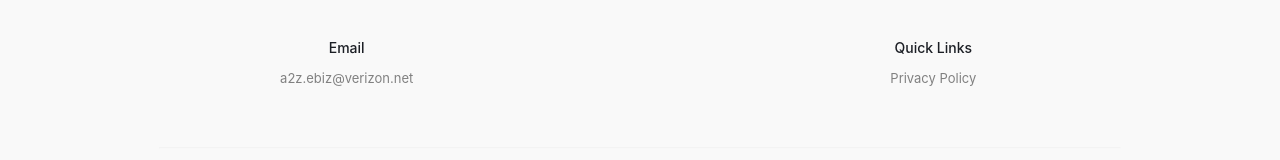
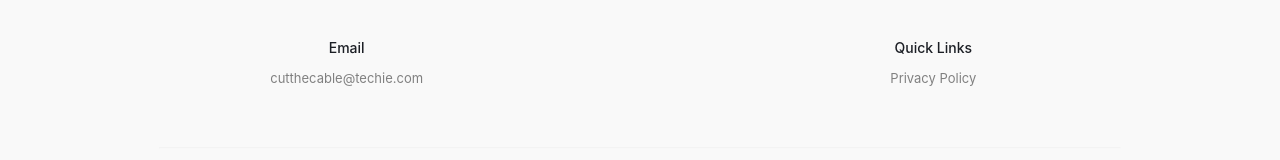
Before and after one commit to amberMorris97/cutthecable, a React (Create React App) app: page / in a window 1280 px wide. Shown: the part 4397-4557 px from the top of the page. Built offline with nearby package versions, Linux system fonts and the light colour scheme.

Commit message:
changed email

```diff
--- a/package.json
+++ b/package.json
@@ -20,6 +20,7 @@
     "framer-motion": "^10.12.18",
     "jwt-decode": "^3.1.2",
     "react": "^18.2.0",
+    "react-alertify-js": "^0.0.1",
     "react-dom": "^18.2.0",
     "react-facebook-login": "^4.1.1",
     "react-icons": "^4.10.1",
--- a/src/APIs/redeemAPI.js
+++ b/src/APIs/redeemAPI.js
@@ -70,7 +70,7 @@ export const redeemFreeTrial = async (email, code) => {
             code: code,
         });
     } catch (err) {
-        console.log("Error signing up", err);
+        console.log(err.response.data.message);
     }
 };
 
--- a/src/components/Footer.js
+++ b/src/components/Footer.js
@@ -23,7 +23,7 @@ function Footer() {
             <div className="gridItem">
               <div className="gridItem">
                 <p className="FooterHeading">Email</p>
-                <p className="FooterSubHeading">a2z.ebiz@verizon.net</p>
+                <p className="FooterSubHeading">cutthecable@techie.com</p>
               </div>
             </div>
           </Grid>
```
Also changed, not shown: 1 other file (tests, documents, lock files or other folders).
